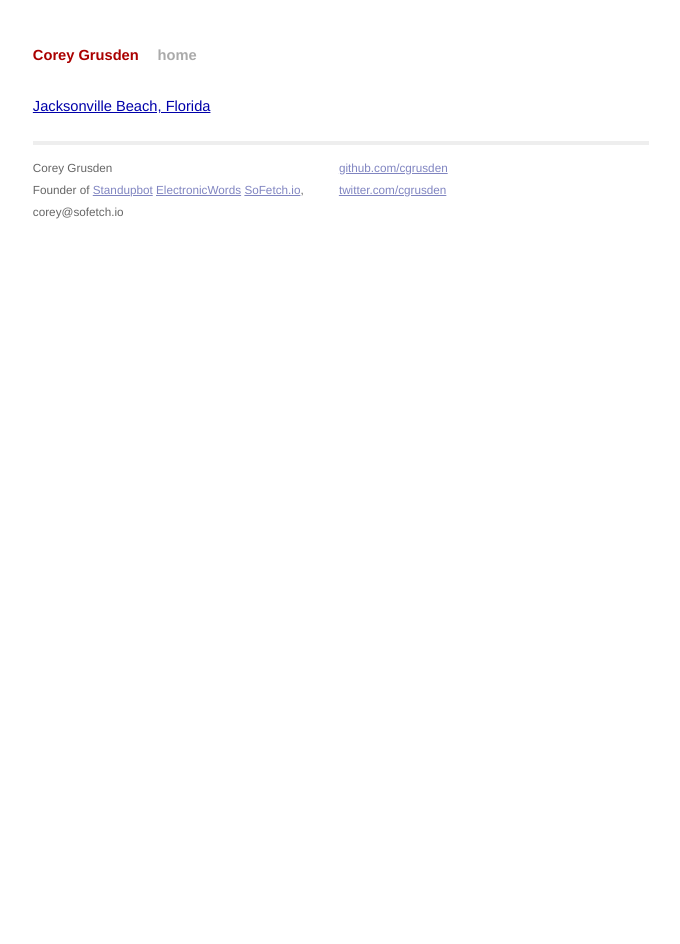
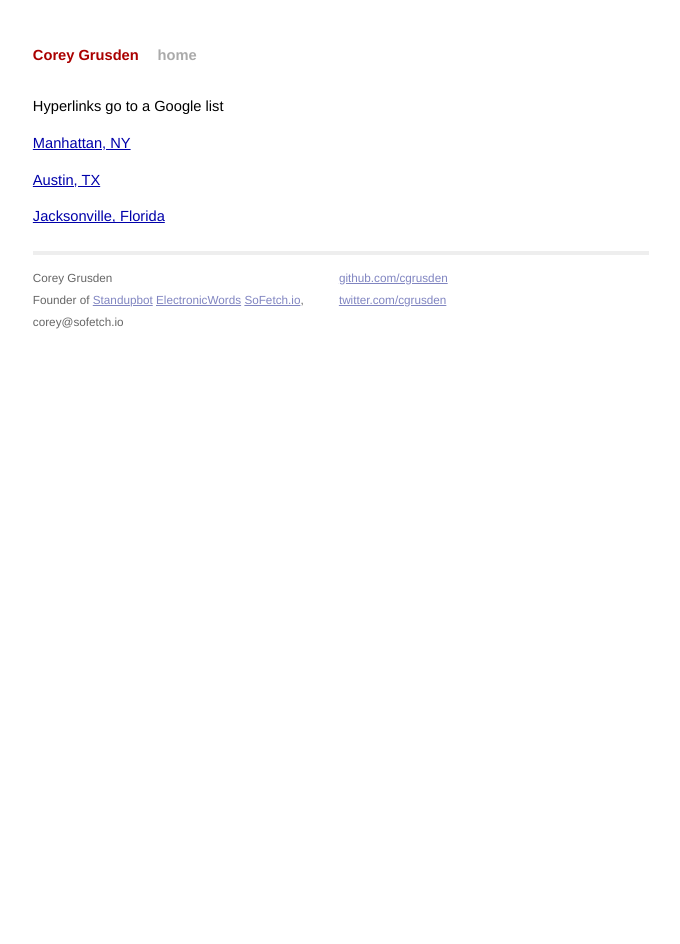
Before and after one commit to cgrusden/cgrusden.github.io, a Jekyll site: the page built from lunch.md, in a window 1280 px wide. Shown: the whole page, without its empty margins (299-979 px from the left). Built offline with Jekyll 4.4.1, drawn with Linux system fonts in a browser that asks for light colours; our own code applies the rules of GitHub Pages for plain Markdown files.

Commit message:
add other cities as placeholders

```diff
--- a/lunch.md
+++ b/lunch.md
@@ -1 +1,7 @@
-[Jacksonville Beach, Florida](https://goo.gl/maps/B2BDaRQkxW7ueEXg8)
+Hyperlinks go to a Google list
+
+[Manhattan, NY](https://goo.gl/maps/B2BDaRQkxW7ueEXg8)
+
+[Austin, TX](https://goo.gl/maps/B2BDaRQkxW7ueEXg8)
+
+[Jacksonville, Florida](https://goo.gl/maps/B2BDaRQkxW7ueEXg8)
```
